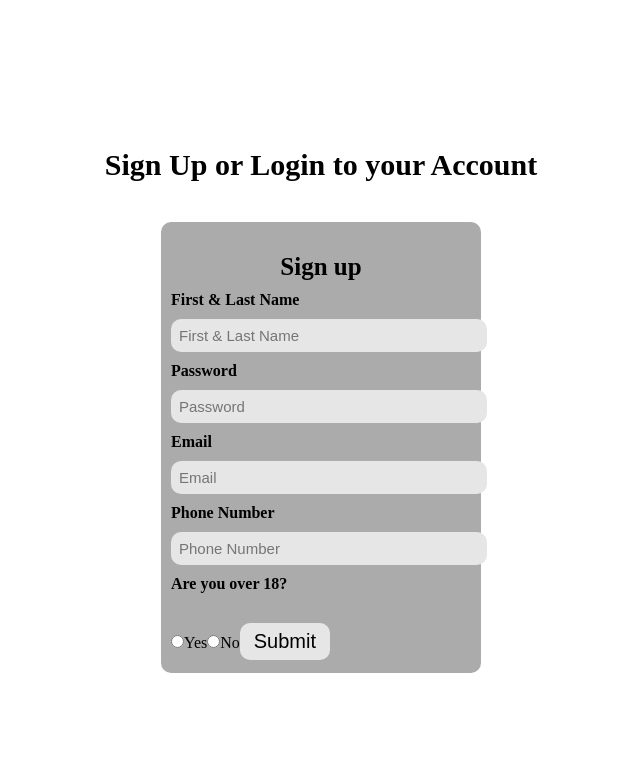
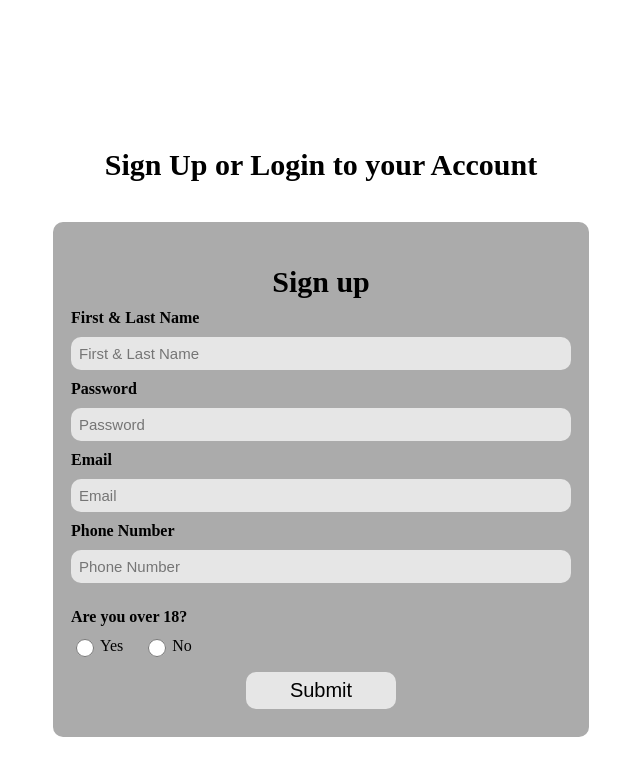
Before and after one commit to KailuanLiu/muchhope-2526, a Next.js app: page /signup in a window 1280 px wide. Shown: the top 776 px of the page, without its empty margins (319-959 px from the left). Built offline with nearby package versions, Linux system fonts and the light colour scheme.

Commit message:
adjusting centering and marings, fixed radio button styling

```diff
--- a/src/components/Signup.tsx
+++ b/src/components/Signup.tsx
@@ -63,27 +63,21 @@ export default function Signup() {
             onChange={handleChange}
             placeholder="Phone Number"
           />
-          <label className={styles.label}>Are you over 18?</label>
-          <input
-            className={styles.radioGroup}
-            type="radio"
-            id="over18"
-            name="age"
-            value="Yes"
-            checked={formData.age === "Yes"}
-            onChange={handleChange}
-          />
-          <label htmlFor="over18">Yes</label>
-          <input
-            className={styles.radioGroup}
-            type="radio"
-            id="under18"
-            name="age"
-            value="No"
-            checked={formData.age === "No"}
-            onChange={handleChange}
-          />
-          <label htmlFor="under18">No</label>
+          <div className={styles.radioGroup}>
+            <label className={styles.label}>Are you over 18?</label>
+
+            <div className={styles.radioOptions}>
+              <label className={styles.radioLabel}>
+                <input type="radio" name="age" value="Yes" checked={formData.age === "Yes"} onChange={handleChange} />
+                Yes
+              </label>
+
+              <label className={styles.radioLabel}>
+                <input type="radio" name="age" value="No" checked={formData.age === "No"} onChange={handleChange} />
+                No
+              </label>
+            </div>
+          </div>
           <button className={styles.button} type="submit">
             Submit
           </button>
--- a/src/styles/signup.module.css
+++ b/src/styles/signup.module.css
@@ -13,20 +13,20 @@
 }
 .formBox {
   background-color: #ababab;
-  padding: 10px;
+  padding: 18px;
   border-radius: 10px;
-  width: 300px;
+  width: 500px;
   max-width: 90%;
 }
 .formTitle {
   text-align: center;
-  font-size: 25px;
+  font-size: 30px;
   margin-bottom: 10px;
   color: #000000;
 }
 .label {
   display: block;
-  font-weight: bold; /* bold or normal? */
+  font-weight: bold;
   margin-bottom: 10px;
   color: #000000;
 }
@@ -38,20 +38,45 @@
   border-radius: 10px;
   background-color: #e6e6e6;
   font-size: 15px;
+  box-sizing: border-box;
 }
 .radioGroup {
   margin: 15px 0;
 }
+
+.radioOptions {
+  display: flex;
+  gap: 20px;
+  margin-top: 8px;
+}
+
+.radioLabel {
+  display: flex;
+  align-items: center;
+  gap: 3px;
+  font-weight: normal;
+  cursor: pointer;
+}
+
+.radioLabel input[type="radio"] {
+  cursor: pointer;
+  width: 18px;
+  height: 18px;
+}
 .button {
   width: 30%;
   padding: 7px 10px;
+  margin-bottom: 10px;
   background-color: #e6e6e6;
   color: #000000;
   border: none;
   border-radius: 10px;
   font-size: 20px;
   cursor: pointer;
-  margin-top: 20px;
+  margin-top: 15px;
+  display: block;
+  margin-left: auto;
+  margin-right: auto;
 }
 .button:hover {
   background-color: #f7f7f7;
```
